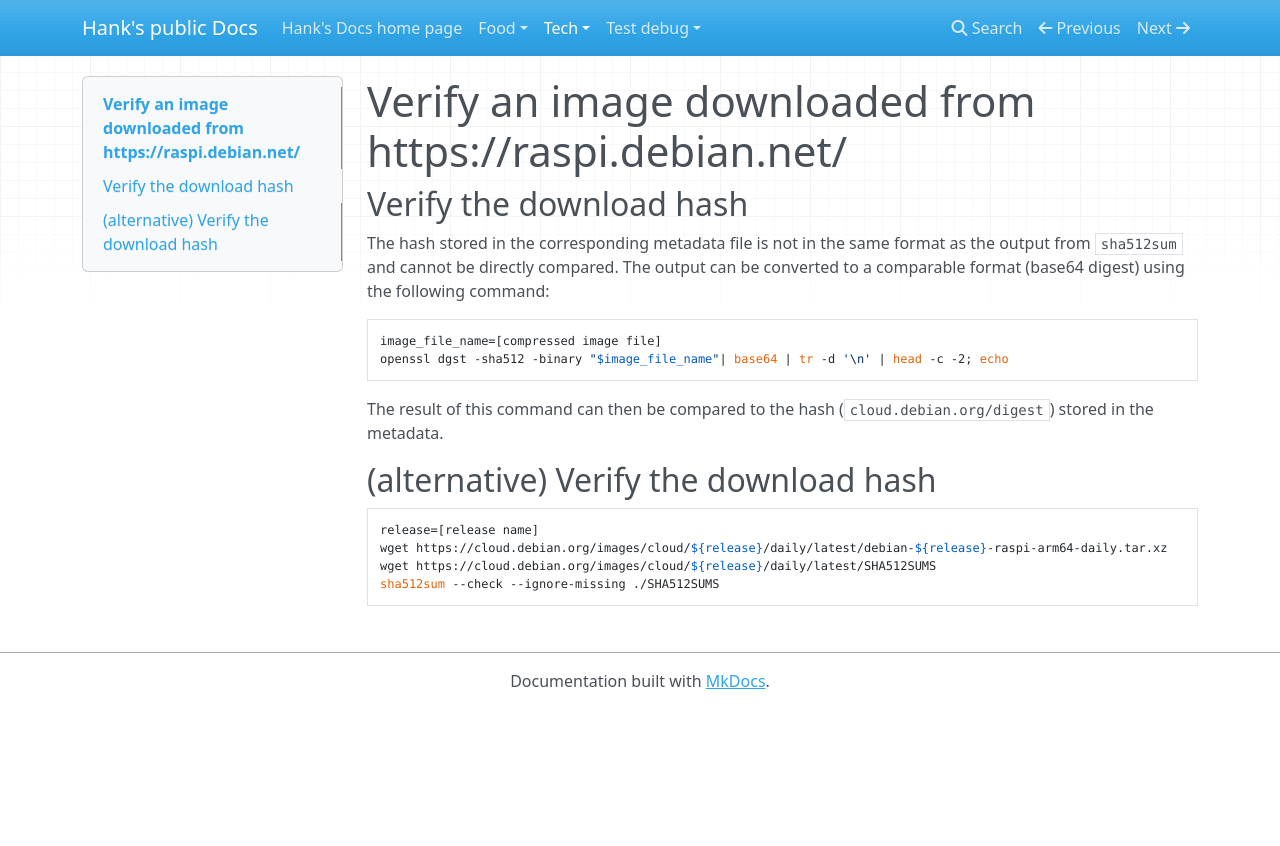
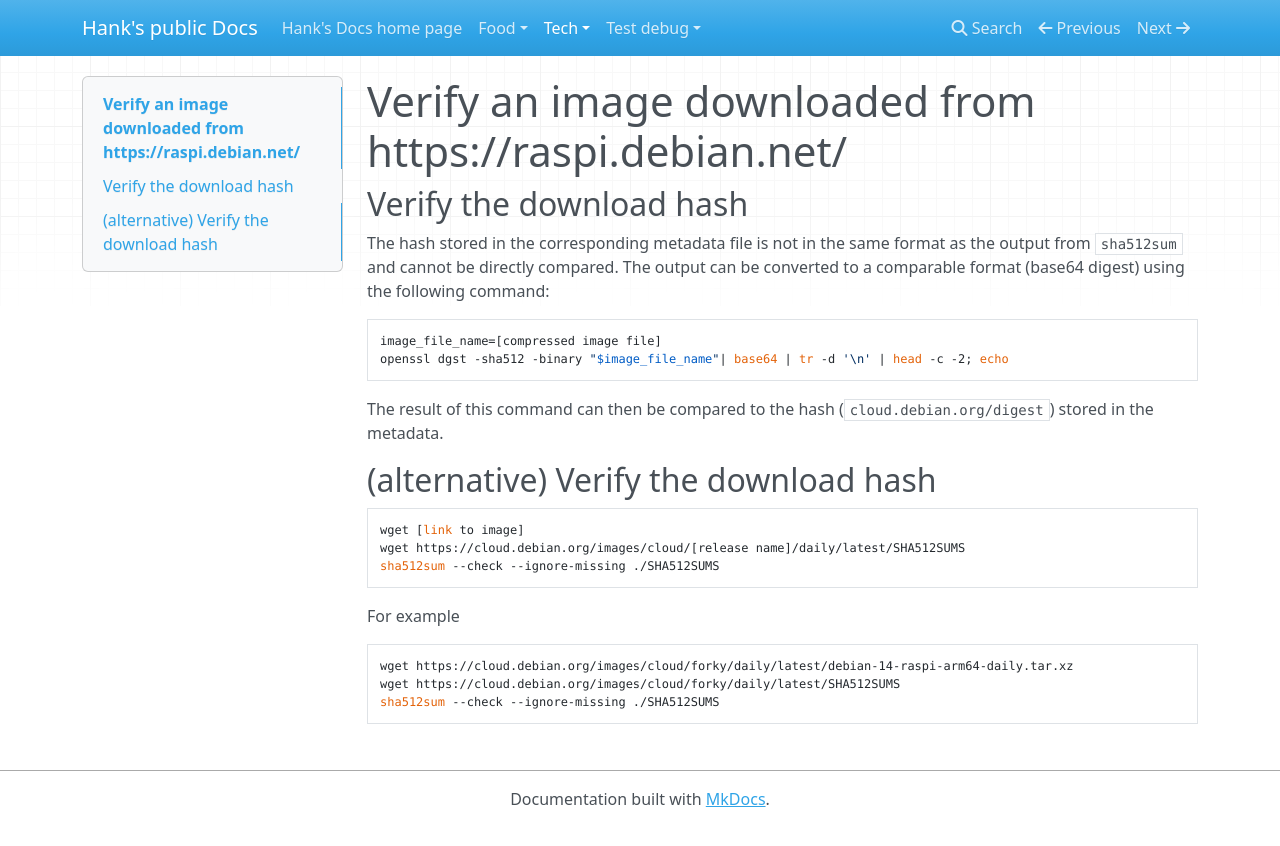
Before and after one commit to HankB/MkDocs-blog, an MkDocs documentation site: the page built from docs/tech/verify-image.md, in a window 1280 px wide. Shown: the top 846 px of the page. Built offline with MkDocs 1.6.1, drawn with Linux system fonts in a browser that asks for light colours; nearby versions of some CDN libraries.

Commit message:
accommodate naming patterns sid vs other releases

````diff
--- a/docs/tech/verify-image.md
+++ b/docs/tech/verify-image.md
@@ -14,8 +14,15 @@ The result of this command can then be compared to the hash (`cloud.debian.org/d
 ## (alternative) Verify the download hash
 
 ```bash
-release=[release name]
-wget https://cloud.debian.org/images/cloud/${release}/daily/latest/debian-${release}-raspi-arm64-daily.tar.xz
-wget https://cloud.debian.org/images/cloud/${release}/daily/latest/SHA512SUMS
+wget [link to image]
+wget https://cloud.debian.org/images/cloud/[release name]/daily/latest/SHA512SUMS
 sha512sum --check --ignore-missing ./SHA512SUMS
 ```
+
+For example
+
+```bash
+wget https://cloud.debian.org/images/cloud/forky/daily/latest/debian-14-raspi-arm64-daily.tar.xz
+wget https://cloud.debian.org/images/cloud/forky/daily/latest/SHA512SUMS
+sha512sum --check --ignore-missing ./SHA512SUMS
+```
````
